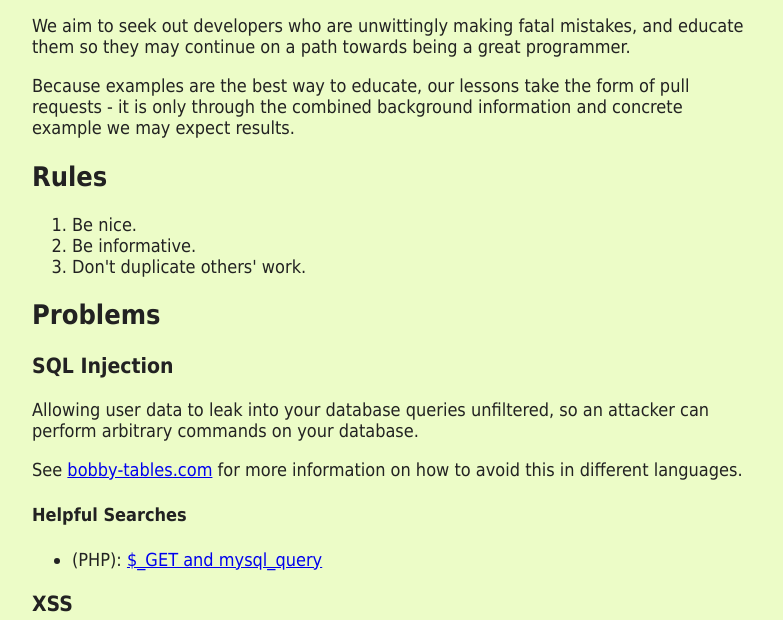
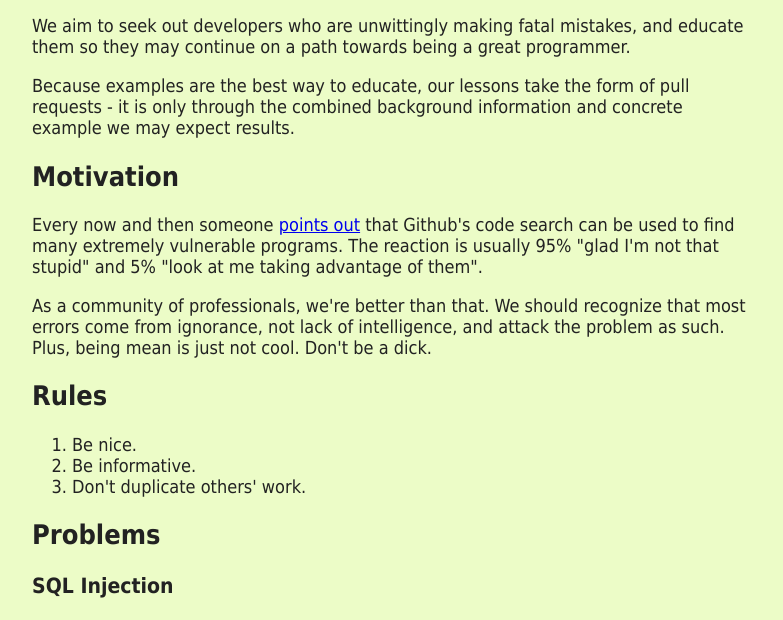
Before and after one commit to programmer-education-foundation/programmer-education-foundation.github.io, a plain HTML site: page index.html in a window 1280 px wide. Shown: the part 139-759 px from the top of the page, without its empty margins (248-1031 px from the left). Drawn offline with Linux system fonts and the light colour scheme.

Commit message:
Add motivation section.

```diff
--- a/index.html
+++ b/index.html
@@ -39,6 +39,22 @@
          Because examples are the best way to educate, our lessons take the
          form of pull requests - it is only through the combined background
          information and concrete example we may expect results.
+      </p>
+
+      <h2>Motivation</h2>
+
+      <p>
+         Every now and then someone <a
+         href="http://www.reddit.com/r/lolphp/comments/1e4foy/the_love_story_of_mysql_query_and_get_on_github/">points
+         out</a> that Github's code search can be used to find many extremely
+         vulnerable programs.  The reaction is usually 95% "glad I'm not that
+         stupid" and 5% "look at me taking advantage of them".
+      </p>
+      <p>
+         As a community of professionals, we're better than that.  We should
+         recognize that most errors come from ignorance, not lack of
+         intelligence, and attack the problem as such.  Plus, being mean is
+         just not cool.  Don't be a dick.
       </p>
 
       <h2>Rules</h2>
```
